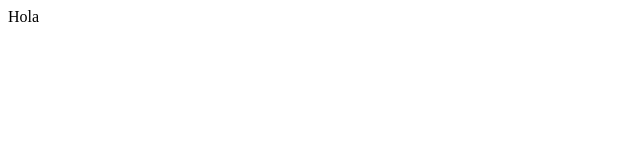
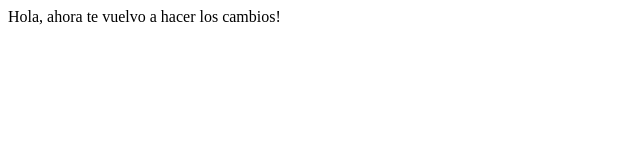
Before and after one commit to lucasiramos/pruebas-git, a plain HTML site: page index.html in a window 1280 px wide. Shown: the whole page, without its empty margins (0-640 px from the left). Drawn offline with Linux system fonts and the light colour scheme.

Commit message:
Texto del body cambiado por algo más completo

```diff
--- a/index.html
+++ b/index.html
@@ -3,6 +3,6 @@
 	<title></title>
 </head>
 <body>
-	Hola
+	Hola, ahora te vuelvo a hacer los cambios!
 </body>
 </html>
```
